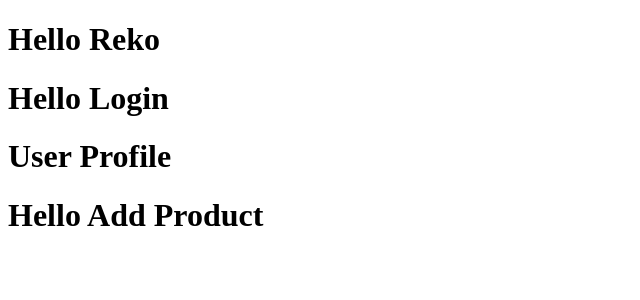
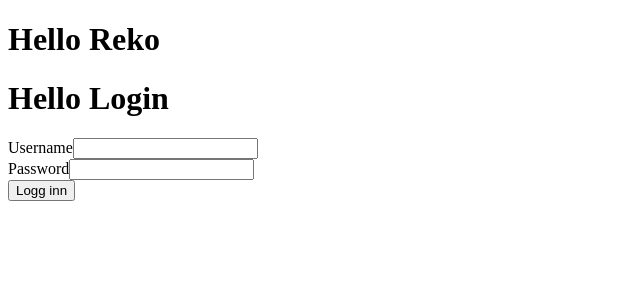
Before and after one commit to CatrineH/reko-market-mvp, a React (Vite) app in the folder reko-market-mvp.Client/: page / in a window 1280 px wide. Shown: the top 300 px of the page, without its empty margins (0-640 px from the left). Built offline with nearby package versions, Linux system fonts and the light colour scheme.

Commit message:
Added react-router package and login input fields

```diff
--- a/reko-market-mvp.Client/package.json
+++ b/reko-market-mvp.Client/package.json
@@ -11,7 +11,8 @@
   },
   "dependencies": {
     "react": "^19.2.4",
-    "react-dom": "^19.2.4"
+    "react-dom": "^19.2.4",
+    "react-router-dom": "^7.13.2"
   },
   "devDependencies": {
     "@eslint/js": "^9.39.4",
--- a/reko-market-mvp.Client/src/App.tsx
+++ b/reko-market-mvp.Client/src/App.tsx
@@ -1,17 +1,24 @@
 import './App.css'
+import { BrowserRouter as Router, Routes, Route } from "react-router-dom";
+
 import AddProduct from './Components/AddProduct'
 import Login from './Components/Login'
 import UserProfile from './Components/UserProfile'
 
 function App() {
+  return (
+    <Router>
+      <>
+        <h1>Hello Reko</h1>
 
-  return (
-    <>
-    <h1>Hello Reko</h1>
-    <Login/>
-    <UserProfile/>
-    <AddProduct/>
-    </>
+        <Routes>
+          <Route path="/" element={<Login />} />
+          <Route path="/profile" element={<UserProfile />} />
+          <Route path="/add-product" element={<AddProduct />} />
+        </Routes>
+
+      </>
+    </Router>
   )
 }
 
--- a/reko-market-mvp.Client/src/Components/Login.tsx
+++ b/reko-market-mvp.Client/src/Components/Login.tsx
@@ -1,8 +1,35 @@
+import { useState } from "react";
+
 function Login() {
+    const [username, setUsername] = useState ("");
+    const [password, setPassword] = useState ("");
 
   return (
     <>
     <h1>Hello Login</h1>
+
+    <form>
+        <div>
+            <label>Username</label>
+            <input
+            type="text"
+            value={username}
+            onChange={(e) => setUsername (e.target.value)}
+            />
+        </div>
+
+    <div>
+        <label>Password</label>
+          <input
+            type="text"
+            value={password}
+            onChange={(e) => setPassword (e.target.value)}
+         />
+    </div>
+
+    <button type="submit">Logg inn</button>
+
+    </form>
     </>
   )
 }
```
Also changed, not shown: 1 other file (tests, documents, lock files or other folders).
